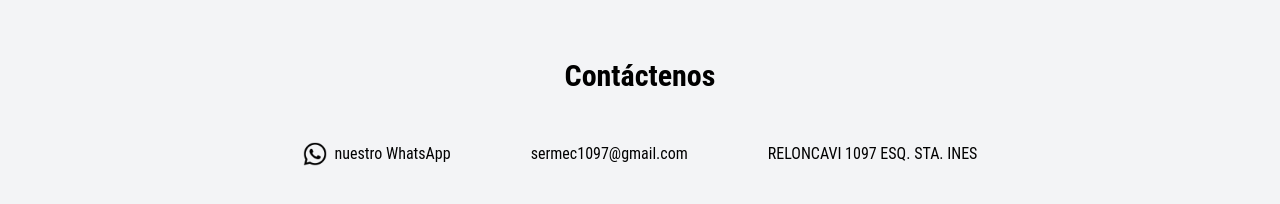
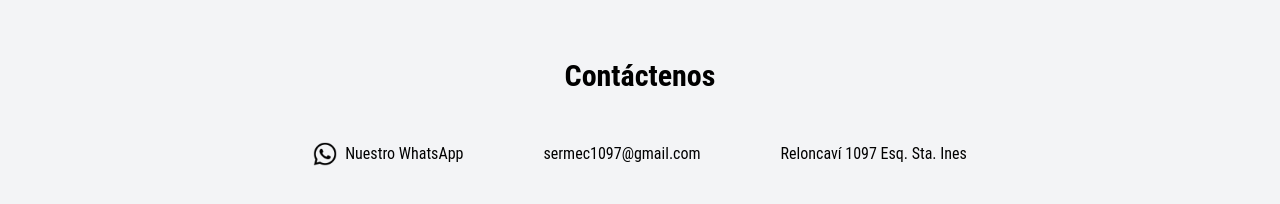
Before and after one commit to sweet-ln/promo, a plain HTML site: page index_for_fusion.html in a window 1280 px wide. Shown: the part 962-1166 px from the top of the page. Drawn offline with nearby package versions, Linux system fonts and the light colour scheme; files whose address does not match are found by name.

Commit message:
comprobar

```diff
--- a/index_for_fusion.html
+++ b/index_for_fusion.html
@@ -71,7 +71,7 @@
             </div>-->
             <div class="flex items-center">
                 <img src="imagen/whatsapp.png" alt="WhatsApp" class="w-6 h-6 mr-2">
-                <span><a href="https://api.whatsapp.com/send/?phone=56954222112&text&type=phone_number&app_absent=0" class="text-navy">nuestro WhatsApp</a></span>
+                <span><a href="https://api.whatsapp.com/send/?phone=56954222112&text&type=phone_number&app_absent=0" class="text-navy">Nuestro WhatsApp</a></span>
             </div>
             <div class="flex items-center">
                 <i data-lucide="mail" class="w-6 h-6 text-black mr-2"></i>
@@ -81,7 +81,7 @@
                 <i data-lucide="map-pin" class="w-6 h-6 text-black mr-2"></i>
                 <span><a
                     href="https://www.google.cl/maps/place/Reloncav%C3%AD+1097,+5501791+Puerto+Montt,+Los+Lagos/@-41.46638,-72.9639368,17z/data=!3m1!4b1!4m6!3m5!1s0x96183b09c9b23c2b:0x6ffef4b4ec5f149e!8m2!3d-41.466384!4d-72.9613619!16s%2Fg%2F11y7fh_b7p?entry=ttu&g_ep=EgoyMDI0MDkwOC4wIKXMDSoASAFQAw%3D%3D"
-                    class="text-navy">RELONCAVI 1097 ESQ. STA. INES</a></span>
+                    class="text-navy">Reloncaví 1097 Esq. Sta. Ines</a></span>
             </div>
         </div>
     </div>
```
Also changed, not shown: 1 other file.
